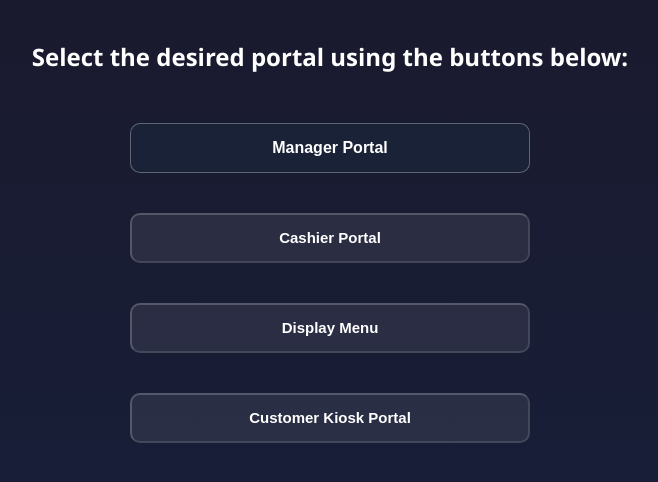
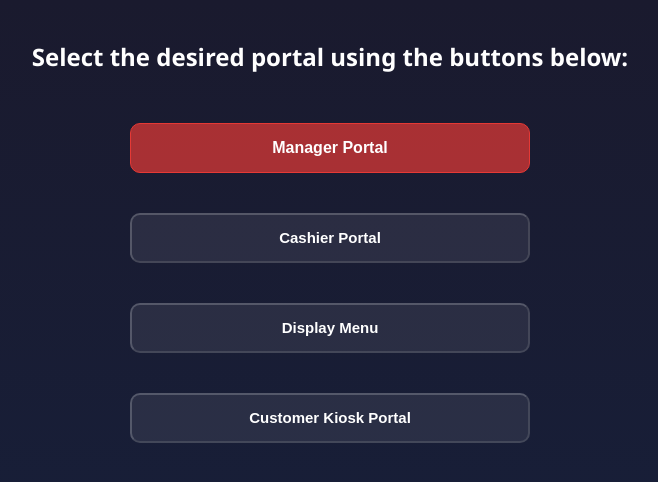
Before and after one commit to JSA0173/CSCE331_Team_61_Project_3, a React (Vite) app in the folder team_61_project3/: page / in a window 1280 px wide. In both pictures the pointer is over the button "Manager Portal". Shown: the top 482 px of the page, without its empty margins (310-968 px from the left). Built offline with nearby package versions, Linux system fonts and the light colour scheme.

Commit message:
Fixed manager button styling

```diff
--- a/team_61_project3/src/views/Report.css
+++ b/team_61_project3/src/views/Report.css
@@ -103,8 +103,14 @@ input::placeholder {
 /* Return Home Button at Bottom */
 #managerbtn {
     margin-top: 30px;
-    background-color: #1a2238;
+    background-color: rgba(255, 255, 255, .08);
     border: 1px solid #ffffff4d;
     font-size: 1rem;
     padding: 10px 25px;
 }
+
+/* Return Home Button at Bottom */
+#managerbtn:hover {
+    background-color: rgba(229, 57, 53, .7);
+    border-color: #e53935;
+}
```
